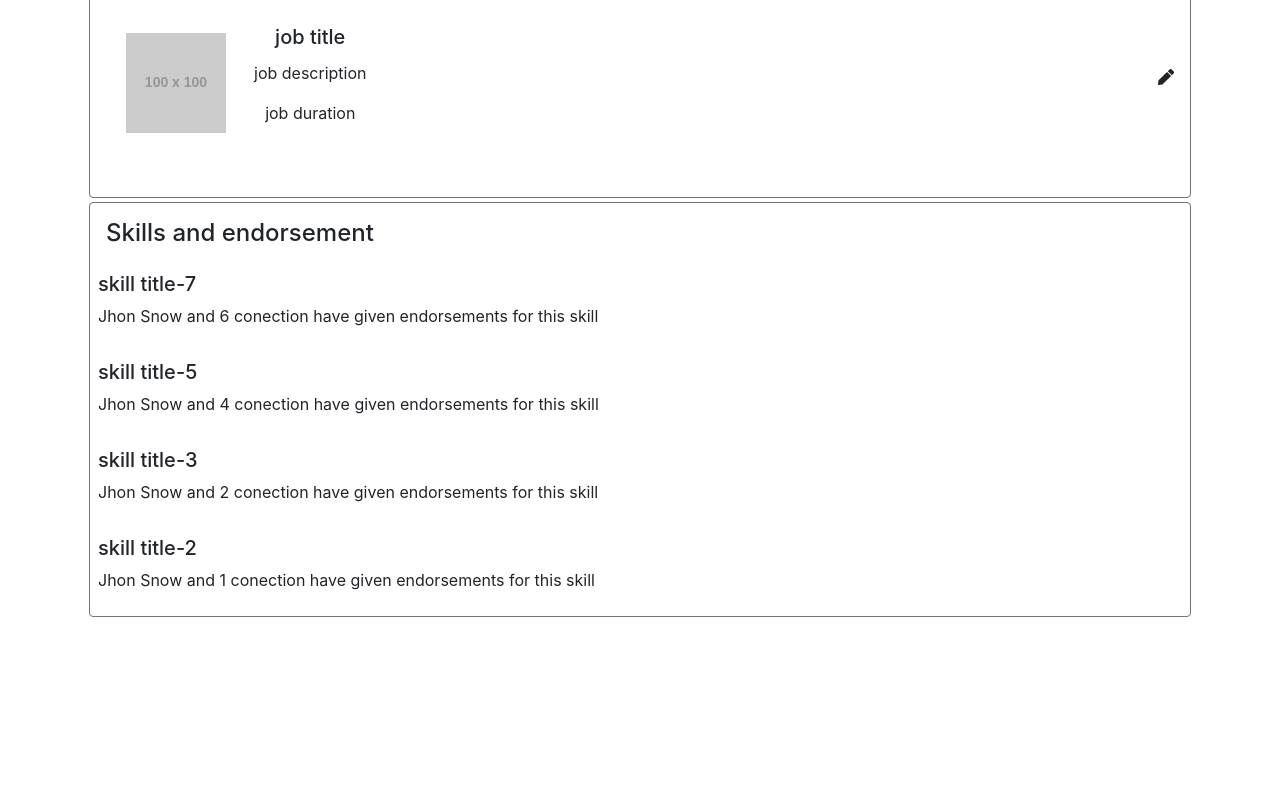
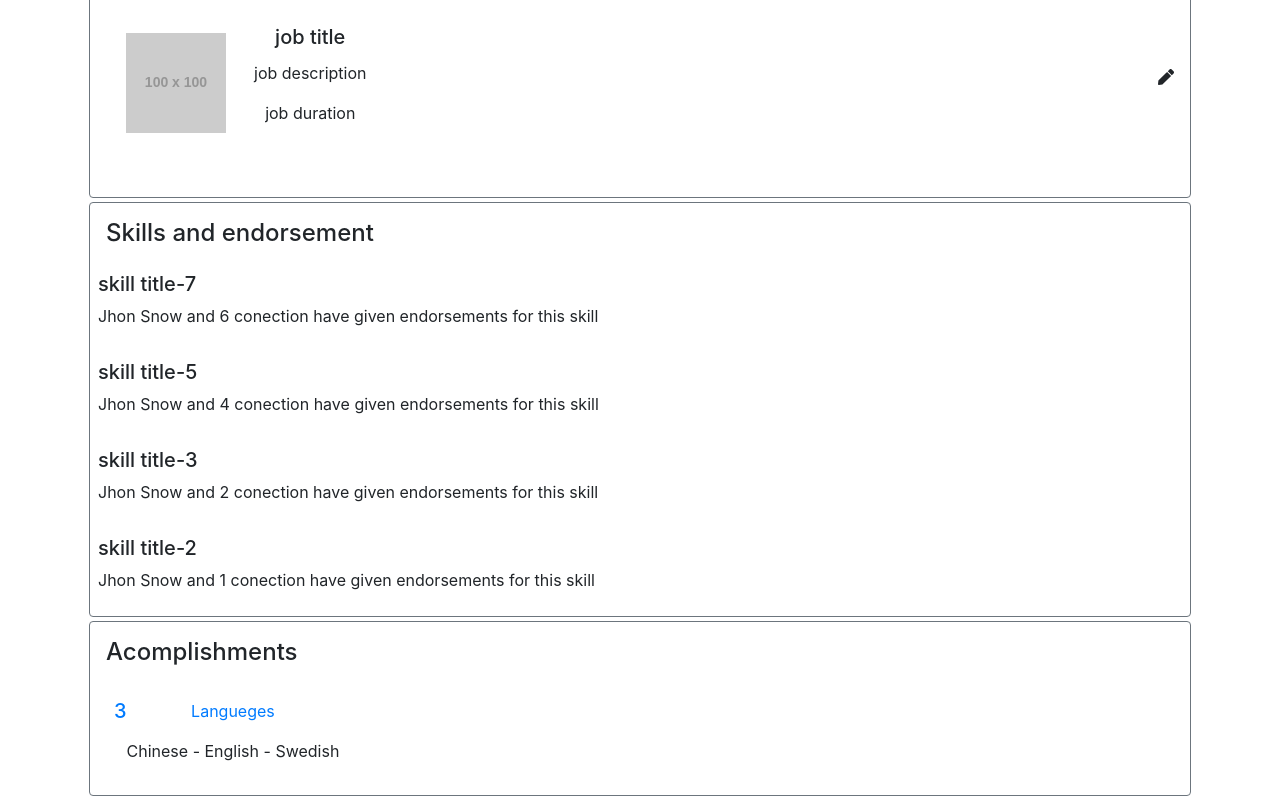
Before and after one commit to carlo-lombardi/linkedin-clone-strive, a React (Create React App) app: page /profile in a window 1280 px wide. Shown: the part 1198-1998 px from the top of the page. Before the commit the page ends 1819 px from the top, so only its background shows below. Built offline with nearby package versions, Linux system fonts and the light colour scheme.

Commit message:
added acomplishments section

```diff
--- a/src/components/Profile.jsx
+++ b/src/components/Profile.jsx
@@ -1,5 +1,6 @@
 import ExperienceAndEdu from "./ExperienceAndEdu";
 import Skills from "./Skills";
+import Acomplishments from "./Acomplishments";
 import { Col, Container, Row } from "react-bootstrap";
 import "bootstrap/dist/css/bootstrap.min.css";
 
@@ -12,6 +13,7 @@ export default function Profile() {
 				<Col>
 					<ExperienceAndEdu />
 					<Skills />
+					<Acomplishments />
 				</Col>
 			</Row>
 		</Container>
```
